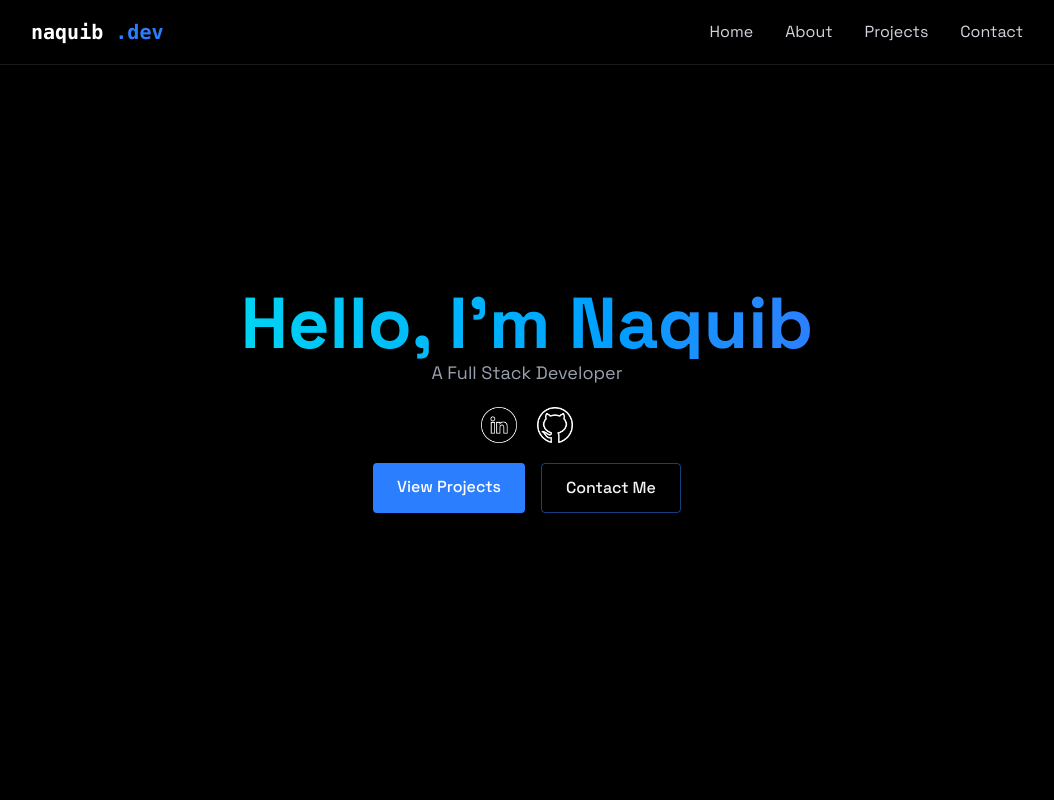
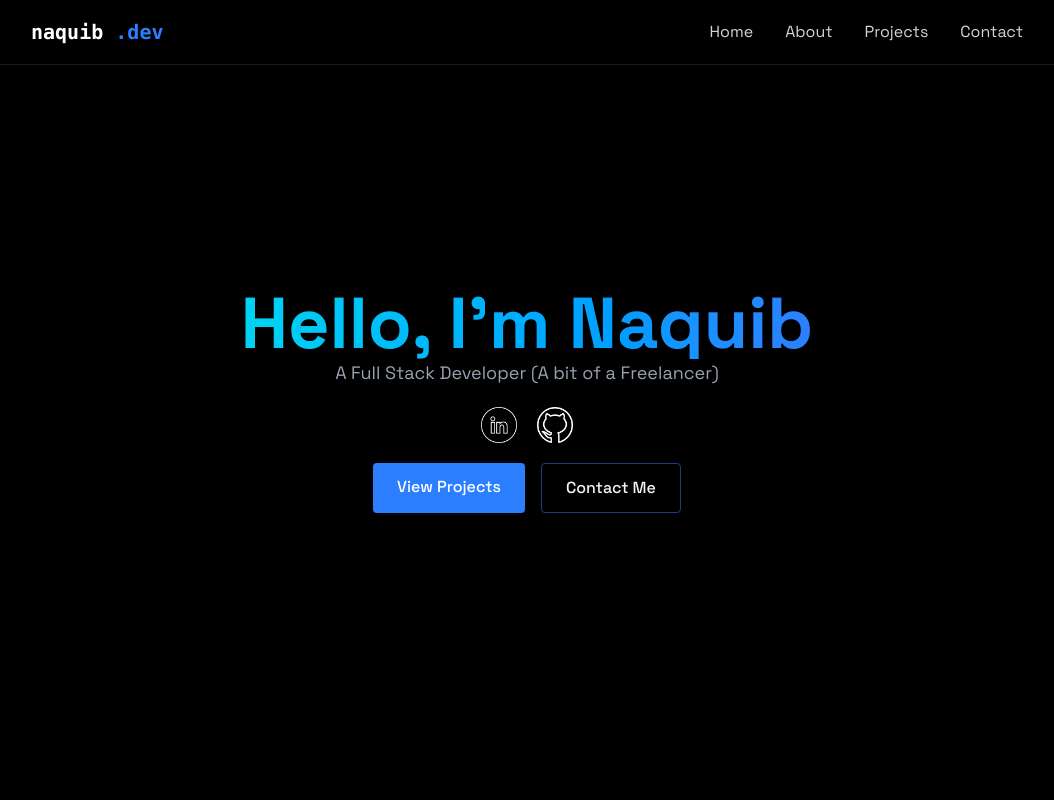
Before and after one commit to naquib99/naquib_portfolio, a React (Vite) app: page / in a window 1280 px wide. Shown: the top 800 px of the page, without its empty margins (113-1167 px from the left). Built offline with nearby package versions, Linux system fonts and the light colour scheme; the HTML template or start-up script is replaced by a standard one.

Commit message:
Small change

```diff
--- a/src/components/sections/Home.jsx
+++ b/src/components/sections/Home.jsx
@@ -13,7 +13,7 @@ export const Home = () => {
           </h1>
 
           <p className="text-gray-400 text-lg mb-5 max-w-lg mx-auto justify-center">
-            A Full Stack Developer
+            A Full Stack Developer (A bit of a Freelancer)
           </p>
 
           <div className="flex justify-center mt-4 mb-5 gap-5 md:gap-5">
```
